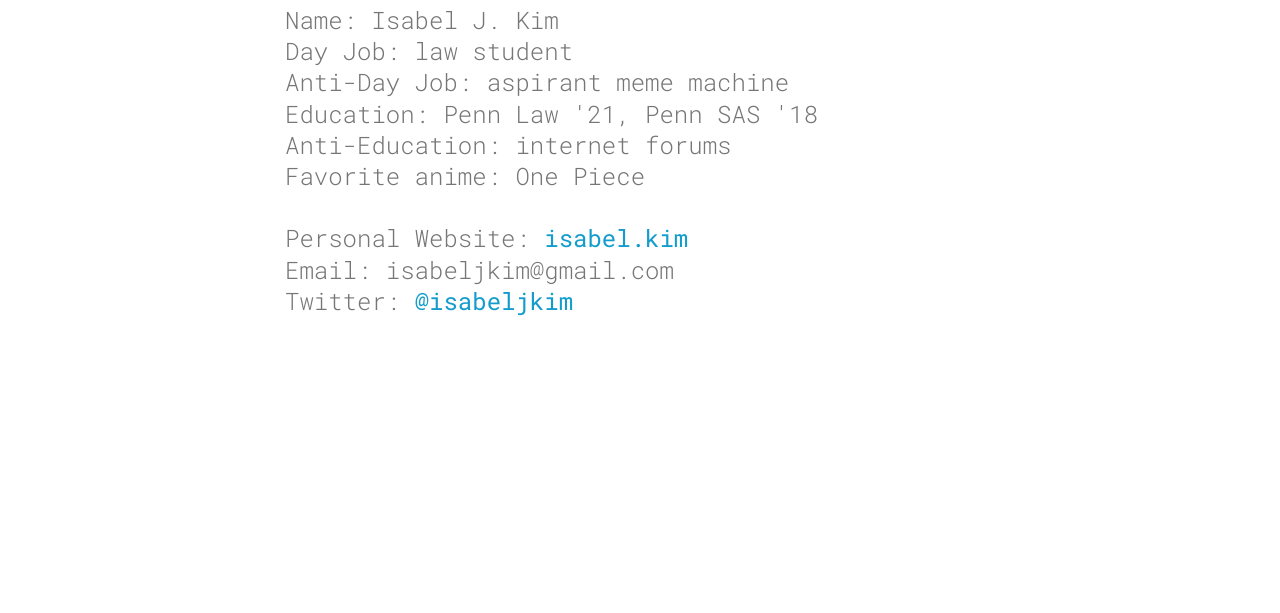
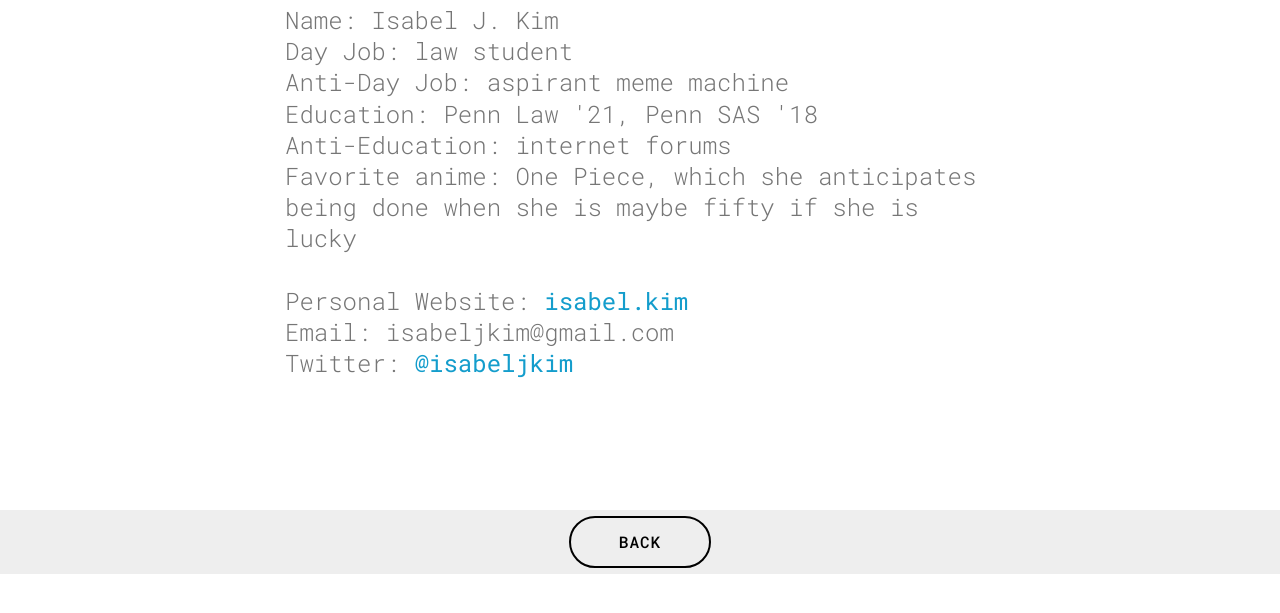
Before and after one commit to IsabelJKim/testingstudio, a plain HTML site: page page1.html in a window 1280 px wide. Shown: the part 127-740 px from the top of the page. Drawn offline with Linux system fonts and the light colour scheme; files whose address does not match are found by name.

Commit message:
Update page1.html

```diff
--- a/page1.html
+++ b/page1.html
@@ -6,7 +6,7 @@
   <meta http-equiv="X-UA-Compatible" content="IE=edge">
   <meta name="generator" content="Mobirise v4.11.5, mobirise.com">
   <meta name="viewport" content="width=device-width, initial-scale=1, minimum-scale=1">
-  <link rel="shortcut icon" href="assets/images/logo4.png" type="image/x-icon">
+  <link rel="shortcut icon" href="assets/images/studio-logo-1.jpg" type="image/x-icon">
   <meta name="description" content="Website Builder Description">
 
   <title>Isabel</title>
@@ -31,15 +31,34 @@
                 <h2 class="align-center pb-3 mbr-fonts-style display-2">
                     ISABEL&nbsp;</h2>
                 <h3 class="mbr-section-subtitle align-center mbr-light mbr-fonts-style display-5">
-                    Name: Isabel J. Kim&nbsp;<br>Day Job: law student&nbsp;<br>Anti-Day Job: aspirant meme machine&nbsp;<br>Education: Penn Law '21, Penn SAS '18<br>Anti-Education: internet forums&nbsp;<br>Favorite anime: One Piece&nbsp;<br><br>Personal Website: <a href="http://isabel.kim/">isabel.kim</a><br>Email: isabeljkim@gmail.com&nbsp;<br>Twitter: <a href="https://twitter.com/isabeljkim">@isabeljkim&nbsp;</a><a href="https://twitter.com/isabeljkim"><br></a><br></h3>
+                    Name: Isabel J. Kim&nbsp;<br>Day Job: law student&nbsp;<br>Anti-Day Job: aspirant meme machine&nbsp;<br>Education: Penn Law '21, Penn SAS '18<br>Anti-Education: internet forums&nbsp;<br>Favorite anime: One Piece, which she anticipates being done when she is maybe fifty if she is lucky<br><br>Personal Website: <a href="http://isabel.kim/">isabel.kim</a><br>Email: isabeljkim@gmail.com&nbsp;<br>Twitter: <a href="https://twitter.com/isabeljkim">@isabeljkim&nbsp;</a><a href="https://twitter.com/isabeljkim"><br></a><a href="https://twitter.com/isabeljkim"><br></a><br></h3>
 
             </div>
         </div>
     </div>
 </section>
 
+<section class="engine"><a href="https://mobirise.info/j">website templates</a></section><section class="header1 cid-rMElh1rOw7" id="header16-c">
 
-  <section class="engine"><a href="https://mobirise.info/i">free website creation software</a></section><script src="assets/web/assets/jquery/jquery.min.js"></script>
+
+
+
+
+    <div class="container">
+        <div class="row justify-content-md-center">
+            <div class="col-md-10 align-center">
+
+
+
+                <div class="mbr-section-btn"><a class="btn btn-md btn-black-outline display-4" href="index.html#content3-3">BACK</a></div>
+            </div>
+        </div>
+    </div>
+
+</section>
+
+
+  <script src="assets/web/assets/jquery/jquery.min.js"></script>
   <script src="assets/popper/popper.min.js"></script>
   <script src="assets/bootstrap/js/bootstrap.min.js"></script>
   <script src="assets/tether/tether.min.js"></script>
```
